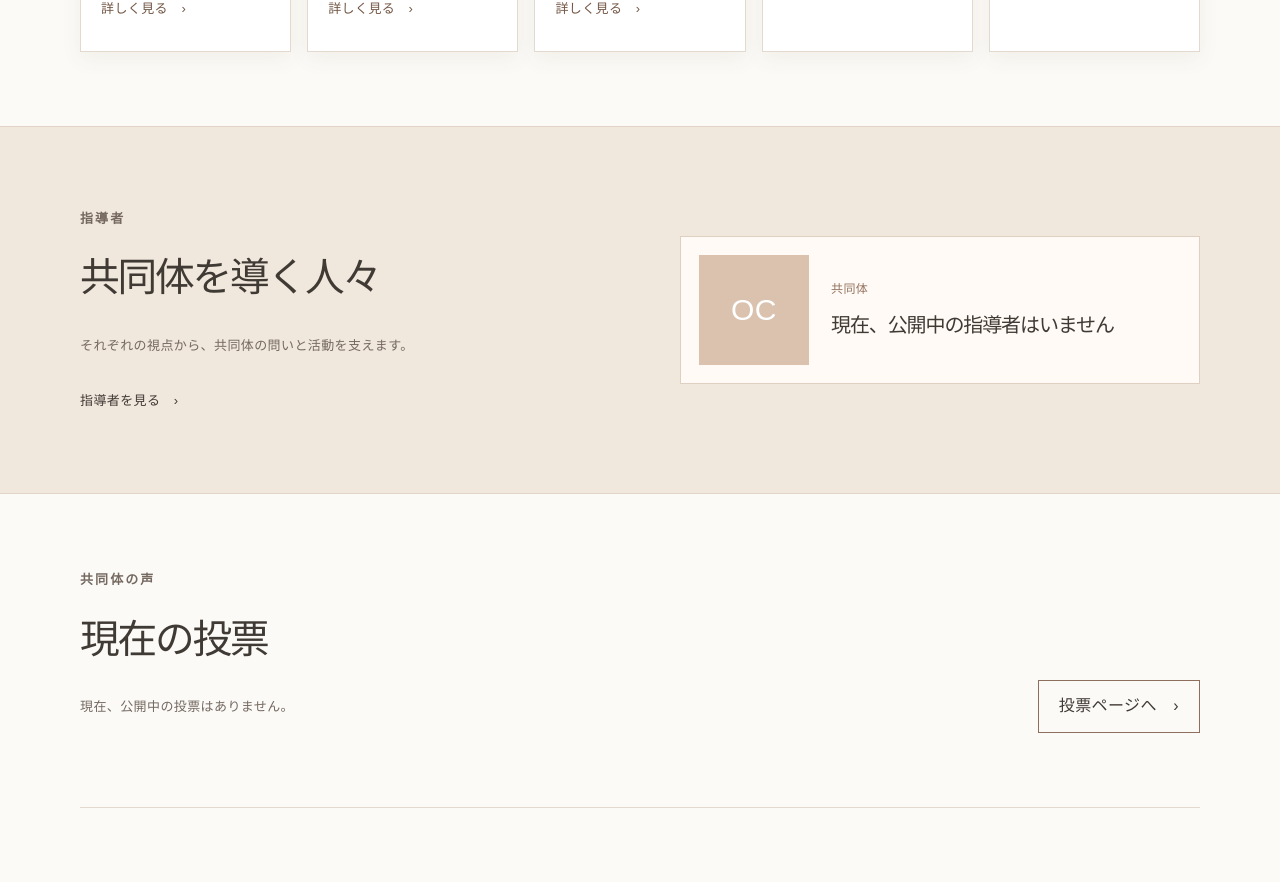
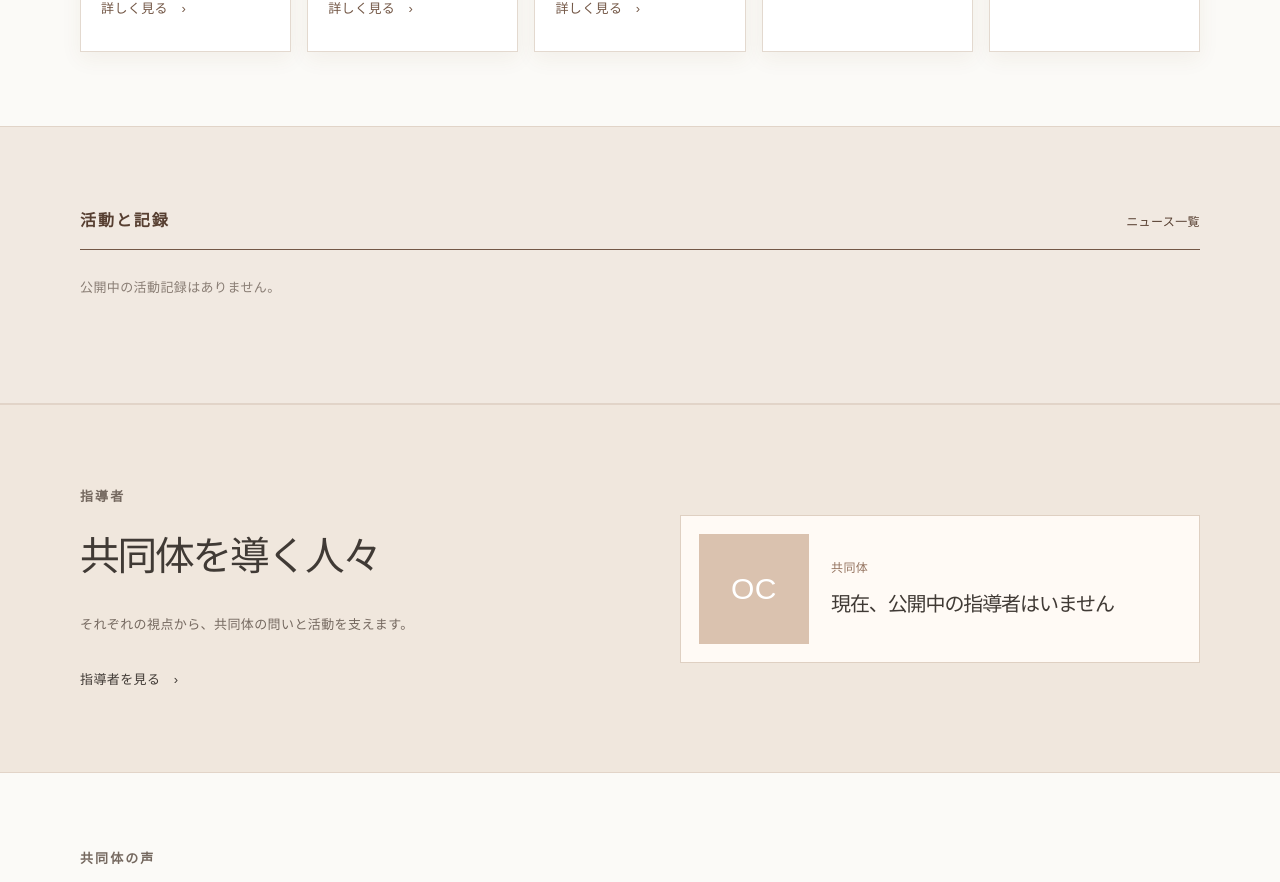
Before and after one commit to asahara2/OC, a Next.js app: page / in a window 1280 px wide. Shown: the part 1820-2702 px from the top of the page. Built offline with nearby package versions, Linux system fonts and the light colour scheme; no server answers; the database is empty.

Commit message:
feat: add visual activity cards to homepage

```diff
--- a/app/(public)/public.css
+++ b/app/(public)/public.css
@@ -398,6 +398,16 @@
 .classic-card-mark { font-size: 10px; }
 .classic-band { border-block: 1px solid #e2d4c8; }
 .classic-contact { background: #5d493e; }
+.classic-records { padding: 82px 0 92px; background: #f1e9e1; border-block: 1px solid #e1d4c8; }
+.classic-record-grid { display: grid; grid-template-columns: repeat(3, 1fr); gap: 20px; margin-top: 28px; }
+.classic-record-card { overflow: hidden; color: #40342e; background: #fffdf9; border: 1px solid #dfd1c5; box-shadow: 0 8px 24px #72553b12; transition: transform .25s, box-shadow .25s; }
+.classic-record-card:hover { transform: translateY(-4px); box-shadow: 0 14px 32px #72553b22; }
+.classic-record-image { display: grid; place-items: center; height: 165px; overflow: hidden; background: linear-gradient(135deg, #d4b9a3, #8c6857); color: #fff7ef; font-size: 34px; letter-spacing: .15em; }
+.classic-record-image img { width: 100%; height: 100%; object-fit: cover; }
+.classic-record-body { padding: 17px 19px 20px; }
+.classic-record-body time { color: #9a7a67; font-size: 11px; }
+.classic-record-body h3 { margin: 9px 0 15px; font-size: 16px; line-height: 1.7; font-weight: 600; }
+.classic-record-body span { color: #795b48; font-size: 12px; }
 @media (max-width: 760px) {
   .classic-hero { padding: 120px 0 75px; }
   .classic-hero-inner, .classic-columns { display: block; }
@@ -406,6 +416,7 @@
   .classic-leader-card { margin-top: 35px; }
   .classic-hero-media { width: 100%; height: 240px; min-height: 0; margin: 45px auto 0; }
   .classic-poll { display: block; }
+  .classic-record-grid { grid-template-columns: 1fr; }
   .classic-poll .classic-outline { display: inline-block; margin-top: 12px; }
   .classic-alert { grid-template-columns: 1fr 18px; gap: 8px; }
   .classic-alert time { grid-column: 1 / -1; }
--- a/components/public/classic-home-experience.tsx
+++ b/components/public/classic-home-experience.tsx
@@ -29,6 +29,7 @@ export function ClassicHomeExperience({ identity, heroImageUrl, news, leaders, a
     <section className="classic-container classic-alerts"><div className="classic-section-title"><span>重要なお知らせ</span><Link href="/news">一覧を見る</Link></div>{news.slice(0, 3).map((item) => <Link className="classic-alert" href={`/news/${item.slug}`} key={item.id}><time dateTime={item.published_at ?? undefined}>{formatDate(item.published_at)}</time><strong>{item.title}</strong><span>›</span></Link>)}{news.length === 0 ? <p className="classic-muted">現在、お知らせはありません。</p> : null}</section>
     <section className="classic-container classic-intro"><p className="classic-kicker">共同体のご案内</p><h2>くだらないものを、<br />本気で。</h2><p>おっぱい共同体は、自由・平等・平和・ユーモアを基本に、創作、議論、技術、娯楽を楽しむ自主的な共同体です。小さな発想を大切にし、誰もが自分の問いを持ち寄れる場所を目指しています。</p><Link className="classic-more" href="/constitution">憲章を読む　›</Link></section>
     <section className="classic-container classic-menu"><div className="classic-section-title"><span>共同体メニュー</span></div><div className="classic-card-grid">{menuCards.map(([title, text, href]) => <Link className="classic-card" href={href} key={href}><span className="classic-card-mark">●</span><h3>{title}</h3><p>{text}</p><span className="classic-more">詳しく見る　›</span></Link>)}</div></section>
+    <section className="classic-records"><div className="classic-container"><div className="classic-section-title"><span>活動と記録</span><Link href="/news">ニュース一覧</Link></div><div className="classic-record-grid">{news.slice(0, 3).map((item, index) => <Link className="classic-record-card" href={`/news/${item.slug}`} key={item.id}><div className="classic-record-image">{item.image_url ? <img src={item.image_url} alt="" loading="lazy" /> : heroImageUrl && index === 0 ? <img src={heroImageUrl} alt="" loading="lazy" /> : <span aria-hidden="true">OC</span>}</div><div className="classic-record-body"><time dateTime={item.published_at ?? undefined}>{formatDate(item.published_at)}</time><h3>{item.title}</h3><span>記事を読む　›</span></div></Link>)}{news.length === 0 ? <p className="classic-muted">公開中の活動記録はありません。</p> : null}</div></div></section>
     <section className="classic-band"><div className="classic-container classic-columns"><div><p className="classic-kicker">指導者</p><h2>共同体を導く人々</h2><p>それぞれの視点から、共同体の問いと活動を支えます。</p><Link className="classic-more" href="/leaders">指導者を見る　›</Link></div><div className="classic-leader-card">{lead?.image_url ? <img src={lead.image_url} alt="" /> : <div className="classic-leader-placeholder">OC</div>}<div><p>{lead?.role?.name ?? "共同体"}</p><h3>{lead?.name ?? "現在、公開中の指導者はいません"}</h3></div></div></div></section>
     <section className="classic-container classic-poll"><div><p className="classic-kicker">共同体の声</p><h2>現在の投票</h2>{polls[0] ? <><h3>{polls[0].title}</h3><p>{polls[0].description}</p></> : <p className="classic-muted">現在、公開中の投票はありません。</p>}</div><Link className="classic-outline" href="/polls">投票ページへ　›</Link></section>
     <section className="classic-container classic-constitution"><div className="classic-section-title"><span>憲章から</span><Link href="/constitution">全文を見る</Link></div>{articles.slice(0, 3).map((article) => <article key={article.id}><span>第{article.article_number}条</span><h3>{article.title}</h3><p>{article.content}</p></article>)}</section>
```
